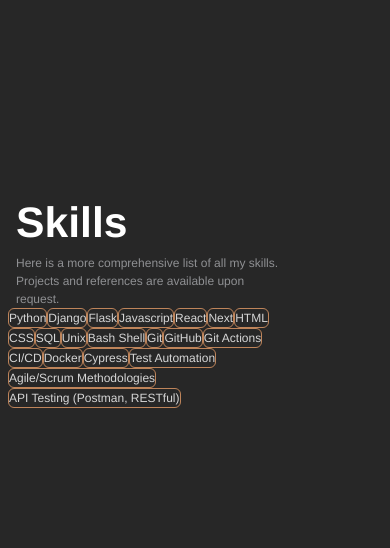
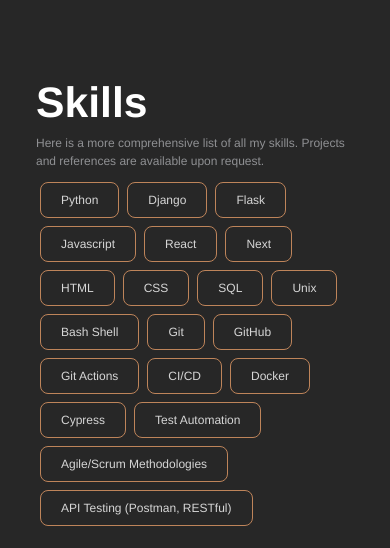
Before and after one commit to cjvillar/cj_dot_com, a React (Create React App) app: page / in a window 390 px wide. Shown: the part 2017-2565 px from the top of the page. Built offline with nearby package versions, Linux system fonts and the light colour scheme.

Commit message:
save point

```diff
--- a/src/components/Skills.js
+++ b/src/components/Skills.js
@@ -25,8 +25,8 @@
     "API Testing (Postman, RESTful)",
   ];
   return (
-    <section className="flex-wrap content-1 h-screen" id="Skills">
-      <div className="flex flex-col items-center ">
+    <section className="flex-wrap h-screen content-1" id="Skills">
+      {/* <div className="flex "> */}
         <div className="flex justify-start md:flex-row flex-col">
           <img
             src={WhiteBackSlash}
@@ -34,15 +34,15 @@
             className="skill-image invisible md:visible max-md:translate-x-20"
           />
 
-          <div className="d-col-9 t-col-6 m-col-12">
-            <h2 className="text-left">Skills</h2>
-            <p className="grey-p text-left">
+          <div className="d-col-12 t-col-4 m-col-4">
+            <h2 className="text-left mx-5">Skills</h2>
+            <p className="grey-p text-left mx-5 mb-1">
               Here is a more comprehensive list of all my skills. Projects and
               references are available upon request.
             </p>
-            <div className="flex flex-wrap -mx-2 md:flex-col md:flex-wrap md:mx-0 md:space-y-2 lg:flex-nowrap lg:mx-0 lg:space-y-0 lg:space-x-2">
+            <div className="flex flex-wrap p-1 md:p-4 md:flex-wrap mx-4 ">
               {mySkills.map((skill, index) => (
-                <div className="flex flex-col-5 justify-start">
+                <div className="flex justify-start m-1">
                   <span
                     key={index}
                     className="relative border-solid rounded-md skillBox"
@@ -54,7 +54,7 @@
             </div>
           </div>
         </div>
-      </div>
+      {/* </div> */}
     </section>
   );
 };
--- a/src/index.css
+++ b/src/index.css
@@ -348,10 +348,10 @@
 .skillBox {
   /* display: inline-block; */
   border: 0.6px solid #be845a;
-  /* padding: 8px 20px;
-  margin: 4px;
+  padding: 8px 20px;
+  /* margin: 4px; */
   border-radius: 8px;
-  opacity: 1; */
+  opacity: 1;
 }
 
 .skill-image {
@@ -364,15 +364,19 @@
 
 .content {
   margin: auto;
-  padding: 8rem 1rem 0 1rem;
+  padding: 16rem 16rem 0 16rem;
   background-color: #2e2e2e;
 }
 
 .content-1 {
   margin: auto;
-  padding: 8rem 1rem 0 1rem;
+  padding: 16rem 16rem 0 16rem;
   background-color: #272727;
 }
+
+
+
+
 
 /* Projects */
 .project-img-card {
@@ -583,4 +587,16 @@
   .about-mobile {
     margin: auto;
   }
+
+  .content {
+    margin: auto;
+    padding: 4rem 1rem 0 1rem;
+    background-color: #2e2e2e;
+  }
+
+  .content-1 {
+    margin: auto;
+    padding: 0.5rem 1rem 0 1rem;
+    background-color: #272727;
+  }
 }
```
